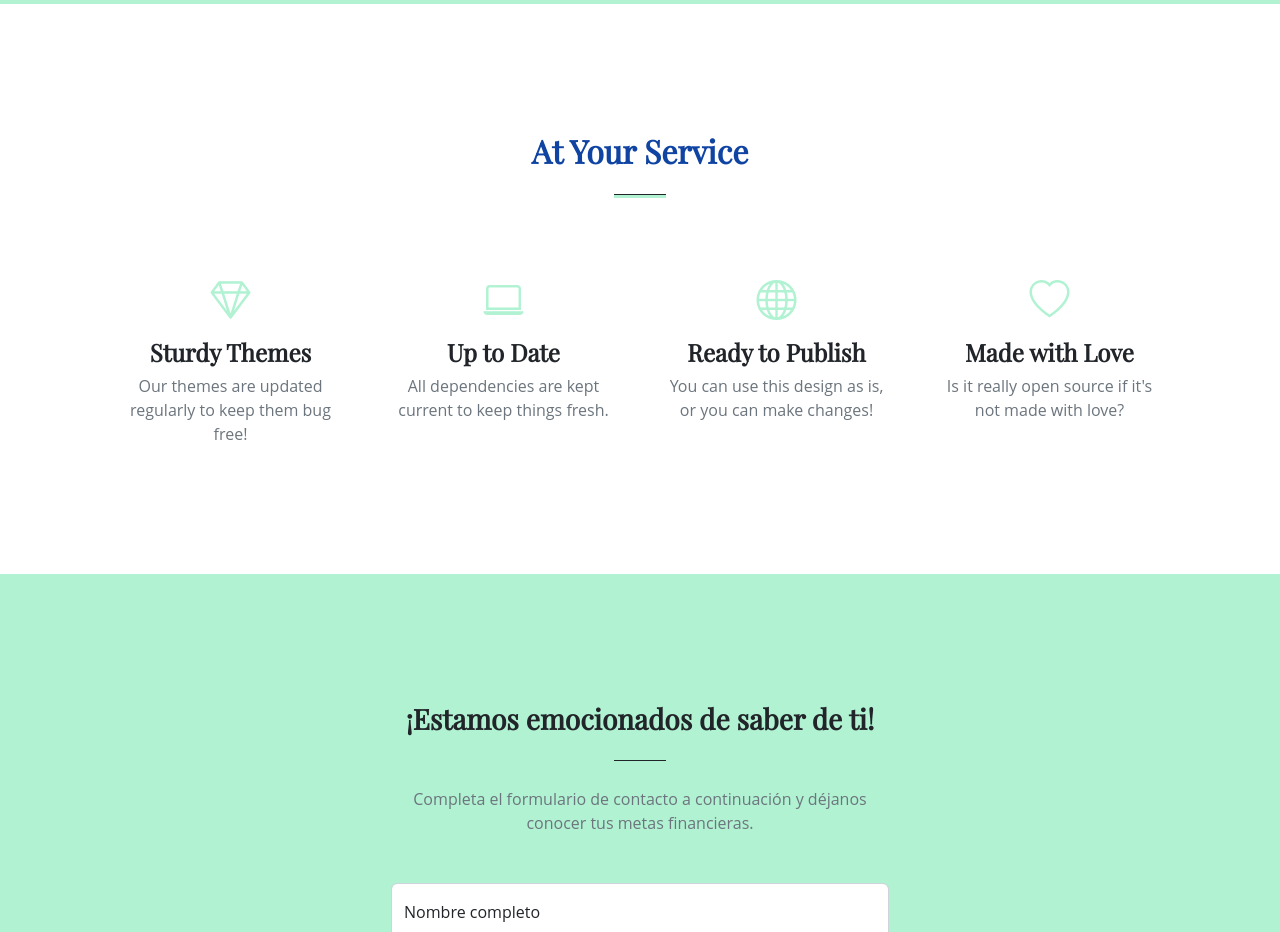
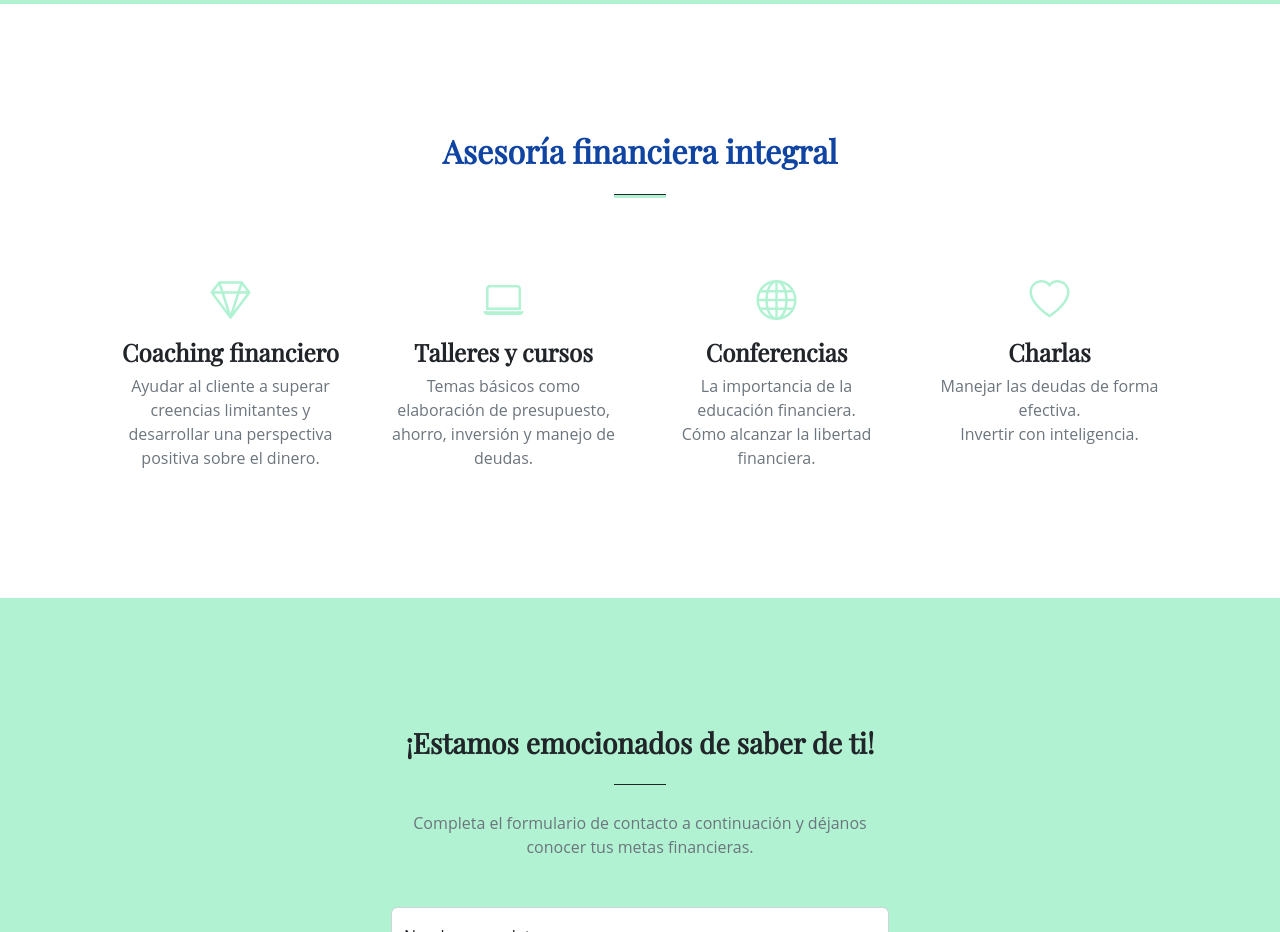
Before and after one commit to matiasmvazquez/Dnao_responsivo_frontend, a plain HTML site: page index.html in a window 1280 px wide. Shown: the part 1580-2512 px from the top of the page. Drawn offline with nearby package versions, Linux system fonts and the light colour scheme; some packages are replaced by stand-ins of ours; a script that the page names is missing.

Commit message:
actualizacion textos servicios

```diff
--- a/index.html
+++ b/index.html
@@ -92,35 +92,35 @@
         <!-- Services-->
         <section class="page-section" id="services">
             <div class="container px-4 px-lg-5">
-                <h2 class="text-center mt-0">At Your Service</h2>
+                <h2 class="text-center mt-0">Asesoría financiera integral</h2>
                 <hr class="divider" />
                 <div class="row gx-4 gx-lg-5">
                     <div class="col-lg-3 col-md-6 text-center">
                         <div class="mt-5">
                             <div class="mb-2"><i class="bi-gem fs-1 text-primary"></i></div>
-                            <h3 class="h4 mb-2">Sturdy Themes</h3>
-                            <p class="text-muted mb-0">Our themes are updated regularly to keep them bug free!</p>
+                            <h3 class="h4 mb-2">Coaching financiero</h3>
+                            <p class="text-muted mb-0">Ayudar al cliente a superar creencias limitantes y desarrollar una perspectiva positiva sobre el dinero.</p>
                         </div>
                     </div>
                     <div class="col-lg-3 col-md-6 text-center">
                         <div class="mt-5">
                             <div class="mb-2"><i class="bi-laptop fs-1 text-primary"></i></div>
-                            <h3 class="h4 mb-2">Up to Date</h3>
-                            <p class="text-muted mb-0">All dependencies are kept current to keep things fresh.</p>
+                            <h3 class="h4 mb-2">Talleres y cursos</h3>
+                            <p class="text-muted mb-0">Temas básicos como elaboración de presupuesto, ahorro, inversión y manejo de deudas.</p>
                         </div>
                     </div>
                     <div class="col-lg-3 col-md-6 text-center">
                         <div class="mt-5">
                             <div class="mb-2"><i class="bi-globe fs-1 text-primary"></i></div>
-                            <h3 class="h4 mb-2">Ready to Publish</h3>
-                            <p class="text-muted mb-0">You can use this design as is, or you can make changes!</p>
+                            <h3 class="h4 mb-2">Conferencias</h3>
+                            <p class="text-muted mb-0">La importancia de la educación financiera.<br>Cómo alcanzar la libertad financiera.</p>
                         </div>
                     </div>
                     <div class="col-lg-3 col-md-6 text-center">
                         <div class="mt-5">
                             <div class="mb-2"><i class="bi-heart fs-1 text-primary"></i></div>
-                            <h3 class="h4 mb-2">Made with Love</h3>
-                            <p class="text-muted mb-0">Is it really open source if it's not made with love?</p>
+                            <h3 class="h4 mb-2">Charlas</h3>
+                            <p class="text-muted mb-0">Manejar las deudas de forma efectiva.<br>Invertir con inteligencia.</p>
                         </div>
                     </div>
                 </div>
```
